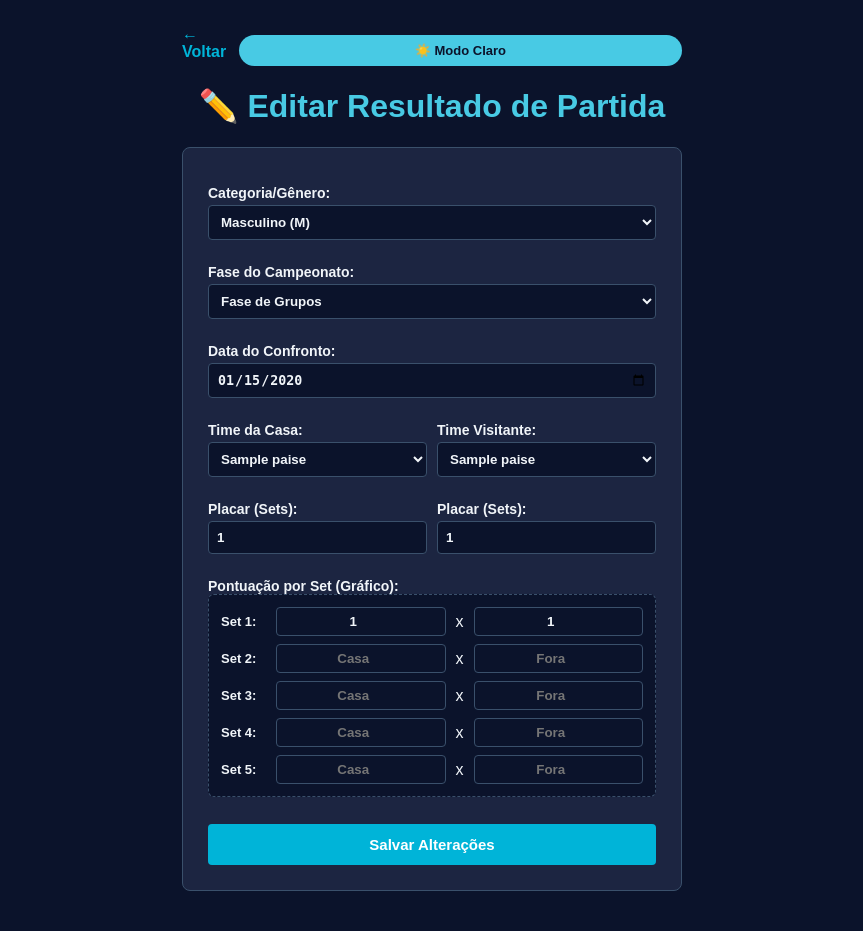
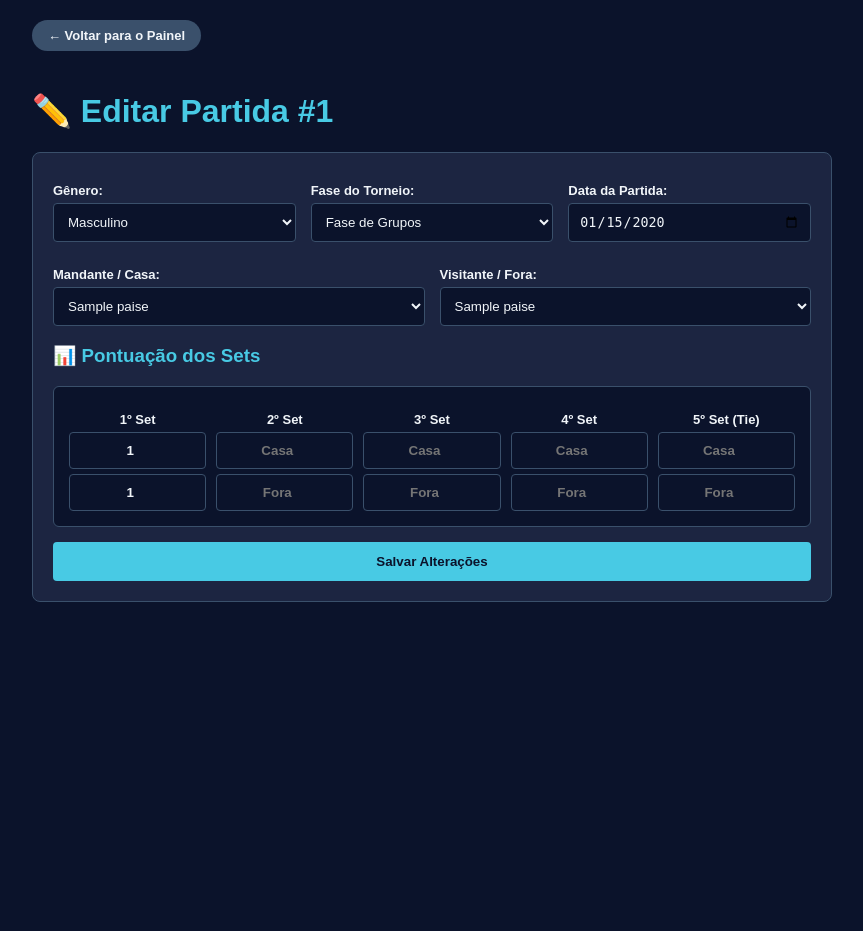
Before and after one commit to Melyssa-Souza-Araujo/Linguagem-HTML, a PHP site: page /editar_partida.php?id=1 in a window 1280 px wide. Shown: the whole page, without its empty margins (208-1071 px from the left). After the commit the page ends 602 px from the top, so only its background shows below. Run offline with PHP 8.4, Linux system fonts and the light colour scheme; a user stored in the database is signed in; tables that the repository leaves empty hold one stand-in row (values such as "Sample post").

Commit message:
Update editar_partida.php

```diff
--- a/atividades/volei/editar_partida.php
+++ b/atividades/volei/editar_partida.php
@@ -3,73 +3,17 @@ session_start();
 include 'conexao.php';
 /** @var PDO $pdo */
 
+// Proteção para administradores
 if (!isset($_SESSION['logado']) || $_SESSION['usuario_nivel'] !== 'admin') {
-    header("Location: login.php");
+    header("Location: index.php");
     exit;
 }
 
-ini_set('display_errors', 1);
-ini_set('display_startup_errors', 1);
-error_reporting(E_ALL);
+$id_partida = isset($_GET['id']) ? (int)$_GET['id'] : 0;
+$msg_sucesso = "";
+$msg_erro = "";
 
-$mensagem_erro = "";
-
-if (!isset($_GET['id'])) {
-    header("Location: cadastro.php");
-    exit;
-}
-
-$id_partida = intval($_GET['id']);
-
-if (isset($_POST['atualizar_partida'])) {
-    $id_casa = $_POST['id_casa'];
-    $id_fora = $_POST['id_fora'];
-    $p_casa = intval($_POST['pontos_casa']);
-    $p_fora = intval($_POST['pontos_fora']);
-    $genero = $_POST['genero'];
-    $fase = $_POST['fase'];
-    $data_partida = $_POST['data_partida'];
-
-    $placar_valido = false;
-    if (($p_casa == 3 && ($p_fora >= 0 && $p_fora <= 2)) || ($p_fora == 3 && ($p_casa >= 0 && $p_casa <= 2))) {
-        $placar_valido = true;
-    }
-
-    if ($id_casa == $id_fora) {
-        $mensagem_erro = "Um país não pode jogar contra ele mesmo.";
-    } elseif (!$placar_valido) {
-        $mensagem_erro = "Placar inválido! Um dos times deve fazer exatamente 3 sets, e o outro no máximo 2.";
-    } else {
-        try {
-            $pdo->beginTransaction();
-
-            $stmt = $pdo->prepare("UPDATE partidas SET id_casa = ?, id_fora = ?, pontos_casa = ?, pontos_fora = ?, genero = ?, fase = ?, data_partida = ? WHERE id = ?");
-            $stmt->execute([$id_casa, $id_fora, $p_casa, $p_fora, $genero, $fase, $data_partida, $id_partida]);
-
-            $pdo->prepare("DELETE FROM detalhes_sets WHERE id_partida = ?")->execute([$id_partida]);
-
-            if (isset($_POST['pontos_set_casa'])) {
-                foreach ($_POST['pontos_set_casa'] as $index => $pts_c) {
-                    $pts_f = $_POST['pontos_set_fora'][$index];
-                    $numero_set = $index + 1;
-
-                    if (($pts_c !== '' && $pts_f !== '') && ($pts_c > 0 || $pts_f > 0)) {
-                        $stmt_set = $pdo->prepare("INSERT INTO detalhes_sets (id_partida, numero_set, pontos_casa, pontos_fora) VALUES (?, ?, ?, ?)");
-                        $stmt_set->execute([$id_partida, $numero_set, intval($pts_c), intval($pts_f)]);
-                    }
-                }
-            }
-
-            $pdo->commit();
-            header("Location: cadastro.php?sucesso=partida");
-            exit;
-        } catch (PDOException $e) {
-            $pdo->rollBack();
-            $mensagem_erro = "Erro ao atualizar partida: " . $e->getMessage();
-        }
-    }
-}
-
+// Puxa a partida
 $stmt = $pdo->prepare("SELECT * FROM partidas WHERE id = ?");
 $stmt->execute([$id_partida]);
 $partida = $stmt->fetch(PDO::FETCH_ASSOC);
@@ -79,13 +23,97 @@ if (!$partida) {
     exit;
 }
 
+// Puxa os detalhes dos sets cadastrados
 $stmt_sets = $pdo->prepare("SELECT * FROM detalhes_sets WHERE id_partida = ? ORDER BY numero_set ASC");
 $stmt_sets->execute([$id_partida]);
-$sets_carregados = $stmt_sets->fetchAll(PDO::FETCH_ASSOC);
+$sets_db = $stmt_sets->fetchAll(PDO::FETCH_ASSOC);
 
-$valores_sets = [];
-foreach ($sets_carregados as $s) {
-    $valores_sets[$s['numero_set']] = ['casa' => $s['pontos_casa'], 'fora' => $s['pontos_fora']];
+$sets_map = [];
+foreach ($sets_db as $s) {
+    $sets_map[$s['numero_set']] = $s;
+}
+
+// ATUALIZAÇÃO DA PARTIDA E SEUS SETS
+if (isset($_POST['atualizar_partida'])) {
+    $id_casa = (int)$_POST['id_casa'];
+    $id_fora = (int)$_POST['id_fora'];
+    $genero = $_POST['genero'];
+    $fase = $_POST['fase'];
+    $data_partida = $_POST['data_partida'];
+
+    $set1_casa = isset($_POST['set1_casa']) ? (int)$_POST['set1_casa'] : 0;
+    $set1_fora = isset($_POST['set1_fora']) ? (int)$_POST['set1_fora'] : 0;
+    $set2_casa = isset($_POST['set2_casa']) ? (int)$_POST['set2_casa'] : 0;
+    $set2_fora = isset($_POST['set2_fora']) ? (int)$_POST['set2_fora'] : 0;
+    $set3_casa = isset($_POST['set3_casa']) ? (int)$_POST['set3_casa'] : 0;
+    $set3_fora = isset($_POST['set3_fora']) ? (int)$_POST['set3_fora'] : 0;
+    $set4_casa = isset($_POST['set4_casa']) ? (int)$_POST['set4_casa'] : 0;
+    $set4_fora = isset($_POST['set4_fora']) ? (int)$_POST['set4_fora'] : 0;
+    $set5_casa = isset($_POST['set5_casa']) ? (int)$_POST['set5_casa'] : 0;
+    $set5_fora = isset($_POST['set5_fora']) ? (int)$_POST['set5_fora'] : 0;
+
+    if ($id_casa !== $id_fora) {
+        $sets = [
+            1 => ['casa' => $set1_casa, 'fora' => $set1_fora],
+            2 => ['casa' => $set2_casa, 'fora' => $set2_fora],
+            3 => ['casa' => $set3_casa, 'fora' => $set3_fora],
+            4 => ['casa' => $set4_casa, 'fora' => $set4_fora],
+            5 => ['casa' => $set5_casa, 'fora' => $set5_fora]
+        ];
+
+        $sets_vencidos_casa = 0;
+        $sets_vencidos_fora = 0;
+        $sets_validos = [];
+
+        foreach ($sets as $num => $p) {
+            if ($p['casa'] > 0 || $p['fora'] > 0) {
+                if ($p['casa'] > $p['fora']) {
+                    $sets_vencidos_casa++;
+                } else if ($p['fora'] > $p['casa']) {
+                    $sets_vencidos_fora++;
+                }
+                $sets_validos[$num] = $p;
+            }
+        }
+
+        if ($sets_vencidos_casa == 3 || $sets_vencidos_fora == 3) {
+            try {
+                $pdo->beginTransaction();
+
+                // Atualiza partida
+                $stmt_up = $pdo->prepare("UPDATE partidas SET id_casa = ?, id_fora = ?, pontos_casa = ?, pontos_fora = ?, genero = ?, fase = ?, data_partida = ? WHERE id = ?");
+                $stmt_up->execute([$id_casa, $id_fora, $sets_vencidos_casa, $sets_vencidos_fora, $genero, $fase, $data_partida, $id_partida]);
+
+                // Limpa e reinsere os sets
+                $stmt_del = $pdo->prepare("DELETE FROM detalhes_sets WHERE id_partida = ?");
+                $stmt_del->execute([$id_partida]);
+
+                $stmt_set = $pdo->prepare("INSERT INTO detalhes_sets (id_partida, numero_set, pontos_casa, pontos_fora) VALUES (?, ?, ?, ?)");
+                foreach ($sets_validos as $num => $p) {
+                    $stmt_set->execute([$id_partida, $num, $p['casa'], $p['fora']]);
+                }
+
+                $pdo->commit();
+                $msg_sucesso = "Partida e sets atualizados com sucesso!";
+
+                // Recarrega dados
+                $stmt->execute([$id_partida]);
+                $partida = $stmt->fetch(PDO::FETCH_ASSOC);
+                $stmt_sets->execute([$id_partida]);
+                $sets_db = $stmt_sets->fetchAll(PDO::FETCH_ASSOC);
+                $sets_map = [];
+                foreach ($sets_db as $s) { $sets_map[$s['numero_set']] = $s; }
+
+            } catch (PDOException $e) {
+                $pdo->rollBack();
+                $msg_erro = "Erro ao atualizar partida: " . $e->getMessage();
+            }
+        } else {
+            $msg_erro = "Erro: Uma equipe precisa vencer exatamente 3 sets para encerrar a partida!";
+        }
+    } else {
+        $msg_erro = "Erro: Selecione seleções diferentes!";
+    }
 }
 
 $paises = $pdo->query("SELECT * FROM paises ORDER BY nome ASC")->fetchAll(PDO::FETCH_ASSOC);
@@ -100,101 +128,85 @@ $paises = $pdo->query("SELECT * FROM paises ORDER BY nome ASC")->fetchAll(PDO::F
         :root {
             --bg-body: #0b132b; --txt-main: #f1f5f9; --txt-heading: #48cae4;
             --bg-card: #1c2541; --border-line: #3a506b; --btn-bg: #48cae4;
-            --btn-txt: #0b132b; --accent-blue: #00b4d8; --input-bg: #0b132b;
+            --btn-txt: #0b132b; --input-bg: #0b132b;
         }
-        [data-theme="light"] {
-            --bg-body: #e0f2fe; --txt-main: #0f172a; --txt-heading: #0369a1;
-            --bg-card: #ffffff; --border-line: #bae6fd; --btn-bg: #0284c7;
-            --btn-txt: #ffffff; --accent-blue: #0284c7; --input-bg: #f8fafc;
-        }
-
-        body, .box, input, select { transition: background-color 0.3s ease, color 0.3s ease, border-color 0.3s ease; }
         body { font-family: Arial, sans-serif; margin: 0; padding: 20px; background-color: var(--bg-body); color: var(--txt-main); }
-        h1, h2 { text-align: center; color: var(--txt-heading); }
-
-        .header-top { display: flex; justify-content: space-between; align-items: center; max-width: 500px; margin: 0 auto; }
-        .theme-toggle { background: var(--btn-bg); color: var(--btn-txt); border: none; padding: 8px 18px; font-weight: bold; border-radius: 20px; cursor: pointer; font-size: 13px; }
-
-        .box { background: var(--bg-card); padding: 25px; border-radius: 8px; width: 100%; max-width: 500px; border: 1px solid var(--border-line); box-sizing: border-box; margin: 20px auto; }
-        label { display: block; margin-top: 12px; font-weight: bold; font-size: 14px; }
-        input, select { width: 100%; padding: 8px; margin: 4px 0 12px 0; box-sizing: border-box; border: 1px solid var(--border-line); background: var(--input-bg); color: var(--txt-main); border-radius: 4px; font-weight: bold; }
-
-        button { background: var(--accent-blue); color: white; border: none; padding: 12px; width: 100%; border-radius: 4px; font-weight: bold; cursor: pointer; font-size: 15px; margin-top: 15px; }
-        button:hover { filter: brightness(1.1); }
-        .alert-error { background: #ef4444; color: white; padding: 10px; border-radius: 4px; margin-bottom: 15px; text-align: center; font-weight: bold; }
-
-        .grid-sets { display: flex; flex-direction: column; gap: 8px; background: var(--bg-body); padding: 12px; border-radius: 6px; border: 1px dashed var(--border-line); margin-bottom: 12px; }
-        .linha-set { display: flex; align-items: center; justify-content: space-between; gap: 10px; }
-        .linha-set span { font-weight: bold; font-size: 13px; min-width: 45px; }
-        .linha-set input { margin: 0; text-align: center; padding: 6px; }
+        .container { max-width: 800px; margin: 0 auto; }
+        .card { background: var(--bg-card); border: 1px solid var(--border-line); border-radius: 8px; padding: 20px; }
+        h1, h3 { color: var(--txt-heading); }
+        label { display: block; margin-top: 10px; font-weight: bold; font-size: 13px; }
+        input, select { width: 100%; padding: 10px; margin-top: 5px; background: var(--input-bg); border: 1px solid var(--border-line); color: var(--txt-main); border-radius: 4px; box-sizing: border-box; }
+        button { background: var(--btn-bg); color: var(--btn-txt); border: none; padding: 12px 20px; font-weight: bold; border-radius: 4px; cursor: pointer; margin-top: 15px; width: 100%; }
+        .flex-row { display: flex; gap: 15px; flex-wrap: wrap; }
+        .flex-col { flex: 1; min-width: 180px; }
+        .alert-success { background: #10b981; color: white; padding: 10px; border-radius: 4px; margin-bottom: 15px; }
+        .alert-error { background: #ef4444; color: white; padding: 10px; border-radius: 4px; margin-bottom: 15px; }
+        .btn-top { display: inline-block; background: var(--border-line); color: var(--txt-main); padding: 8px 16px; border-radius: 20px; text-decoration: none; margin-bottom: 20px; font-weight: bold; font-size: 13px; }
+        .sets-grid { display: grid; grid-template-columns: repeat(auto-fit, minmax(130px, 1fr)); gap: 10px; margin-top: 15px; background: var(--bg-body); padding: 15px; border-radius: 6px; border: 1px solid var(--border-line); }
+        .set-box { text-align: center; }
+        .set-box input { text-align: center; font-weight: bold; }
     </style>
 </head>
 <body>
 
-    <div class="header-top">
-        <a href="cadastro.php" style="text-decoration: none; font-weight: bold; color: var(--accent-blue);">← Voltar</a>
-        <button class="theme-toggle" onclick="toggleTheme()" id="btnTema">☀️ Modo Claro</button>
-    </div>
+<div class="container">
+    <a href="cadastro.php" class="btn-top">← Voltar para o Painel</a>
+    <h1>✏️ Editar Partida #<?=$partida['id']?></h1>
 
-    <h1>✏️ Editar Resultado de Partida</h1>
+    <?php if(!empty($msg_sucesso)): ?><div class="alert-success"><?=$msg_sucesso?></div><?php endif; ?>
+    <?php if(!empty($msg_erro)): ?><div class="alert-error"><?=$msg_erro?></div><?php endif; ?>
 
-    <div class="box">
-        <?php if(!empty($mensagem_erro)): ?><div class="alert-error"><?=$mensagem_erro?></div><?php endif; ?>
-
+    <div class="card">
         <form method="POST">
-            <label>Categoria/Gênero:</label>
-            <select name="genero" required>
-                <option value="F" <?=$partida['genero'] == 'F' ? 'selected' : ''?>>Feminino (F)</option>
-                <option value="M" <?=$partida['genero'] == 'M' ? 'selected' : ''?>>Masculino (M)</option>
-            </select>
-
-            <label>Fase do Campeonato:</label>
-            <select name="fase" required>
-                <option value="Fase de Grupos" <?=$partida['fase'] == 'Fase de Grupos' ? 'selected' : ''?>>Fase de Grupos</option>
-                <option value="Quartas de Final" <?=$partida['fase'] == 'Quartas de Final' ? 'selected' : ''?>>Quartas de Final</option>
-                <option value="Semifinal" <?=$partida['fase'] == 'Semifinal' ? 'selected' : ''?>>Semifinal</option>
-                <option value="Final" <?=$partida['fase'] == 'Final' ? 'selected' : ''?>>Final</option>
-            </select>
-
-            <label>Data do Confronto:</label>
-            <input type="date" name="data_partida" required value="<?=htmlspecialchars($partida['data_partida'])?>">
-
-            <div style="display: flex; gap: 10px;">
-                <div style="flex: 1;">
-                    <label>Time da Casa:</label>
-                    <select name="id_casa" required>
-                        <?php foreach($paises as $p): ?>
-                            <option value="<?=$p['id']?>" <?=$partida['id_casa'] == $p['id'] ? 'selected' : ''?>><?=$p['nome']?></option>
-                        <?php endforeach; ?>
+            <div class="flex-row">
+                <div class="flex-col">
+                    <label>Gênero:</label>
+                    <select name="genero" required>
+                        <option value="F" <?=$partida['genero'] == 'F' ? 'selected' : ''?>>Feminino</option>
+                        <option value="M" <?=$partida['genero'] == 'M' ? 'selected' : ''?>>Masculino</option>
                     </select>
-                    <label>Placar (Sets):</label>
-                    <input type="number" name="pontos_casa" min="0" max="3" value="<?=$partida['pontos_casa']?>" required>
                 </div>
-
-                <div style="flex: 1;">
-                    <label>Time Visitante:</label>
-                    <select name="id_fora" required>
-                        <?php foreach($paises as $p): ?>
-                            <option value="<?=$p['id']?>" <?=$partida['id_fora'] == $p['id'] ? 'selected' : ''?>><?=$p['nome']?></option>
-                        <?php endforeach; ?>
+                <div class="flex-col">
+                    <label>Fase do Torneio:</label>
+                    <select name="fase" required>
+                        <option value="Fase de Grupos" <?=$partida['fase'] == 'Fase de Grupos' ? 'selected' : ''?>>Fase de Grupos</option>
+                        <option value="Quartas de Final" <?=$partida['fase'] == 'Quartas de Final' ? 'selected' : ''?>>Quartas de Final</option>
+                        <option value="Semifinal" <?=$partida['fase'] == 'Semifinal' ? 'selected' : ''?>>Semifinal</option>
+                        <option value="Final" <?=$partida['fase'] == 'Final' ? 'selected' : ''?>>Grande Final 🏆</option>
                     </select>
-                    <label>Placar (Sets):</label>
-                    <input type="number" name="pontos_fora" min="0" max="3" value="<?=$partida['pontos_fora']?>" required>
+                </div>
+                <div class="flex-col">
+                    <label>Data da Partida:</label>
+                    <input type="date" name="data_partida" value="<?=$partida['data_partida']?>" required>
                 </div>
             </div>
 
-            <label>Pontuação por Set (Gráfico):</label>
-            <div class="grid-sets">
-                <?php for($i = 0; $i < 5; $i++):
-                    $num_set = $i + 1;
-                    $val_casa = isset($valores_sets[$num_set]) ? $valores_sets[$num_set]['casa'] : '';
-                    $val_fora = isset($valores_sets[$num_set]) ? $valores_sets[$num_set]['fora'] : '';
-                ?>
-                    <div class="linha-set">
-                        <span>Set <?=$num_set?>:</span>
-                        <input type="number" name="pontos_set_casa[<?=$i?>]" value="<?=$val_casa?>" placeholder="Casa">
-                        x
-                        <input type="number" name="pontos_set_fora[<?=$i?>]" value="<?=$val_fora?>" placeholder="Fora">
+            <div class="flex-row" style="margin-top: 15px;">
+                <div class="flex-col">
+                    <label>Mandante / Casa:</label>
+                    <select name="id_casa" required>
+                        <?php foreach($paises as $p): ?>
+                            <option value="<?=$p['id']?>" <?=$p['id'] == $partida['id_casa'] ? 'selected' : ''?>><?=$p['nome']?></option>
+                        <?php endforeach; ?>
+                    </select>
+                </div>
+                <div class="flex-col">
+                    <label>Visitante / Fora:</label>
+                    <select name="id_fora" required>
+                        <?php foreach($paises as $p): ?>
+                            <option value="<?=$p['id']?>" <?=$p['id'] == $partida['id_fora'] ? 'selected' : ''?>><?=$p['nome']?></option>
+                        <?php endforeach; ?>
+                    </select>
+                </div>
+            </div>
+
+            <h3>📊 Pontuação dos Sets</h3>
+            <div class="sets-grid">
+                <?php for($i = 1; $i <= 5; $i++): ?>
+                    <div class="set-box">
+                        <label><?=$i?>º Set <?=$i == 5 ? '(Tie)' : ''?></label>
+                        <input type="number" name="set<?=$i?>_casa" placeholder="Casa" min="0" value="<?=$sets_map[$i]['pontos_casa'] ?? ''?>">
+                        <input type="number" name="set<?=$i?>_fora" placeholder="Fora" min="0" style="margin-top:5px;" value="<?=$sets_map[$i]['pontos_fora'] ?? ''?>">
                     </div>
                 <?php endfor; ?>
             </div>
@@ -202,20 +214,7 @@ $paises = $pdo->query("SELECT * FROM paises ORDER BY nome ASC")->fetchAll(PDO::F
             <button type="submit" name="atualizar_partida">Salvar Alterações</button>
         </form>
     </div>
+</div>
 
-    <script>
-    function applyTheme(theme) {
-        document.documentElement.setAttribute('data-theme', theme);
-        const btn = document.getElementById('btnTema');
-        if (theme === 'light') { btn.innerHTML = '🌙 Modo Escuro'; } else { btn.innerHTML = '☀️ Modo Claro'; }
-    }
-    function toggleTheme() {
-        const currentTheme = document.documentElement.getAttribute('data-theme') || 'dark';
-        const newTheme = currentTheme === 'dark' ? 'light' : 'dark';
-        localStorage.setItem('vnl-theme', newTheme);
-        applyTheme(newTheme);
-    }
-    applyTheme(localStorage.getItem('vnl-theme') || 'dark');
-    </script>
 </body>
 </html>
```
